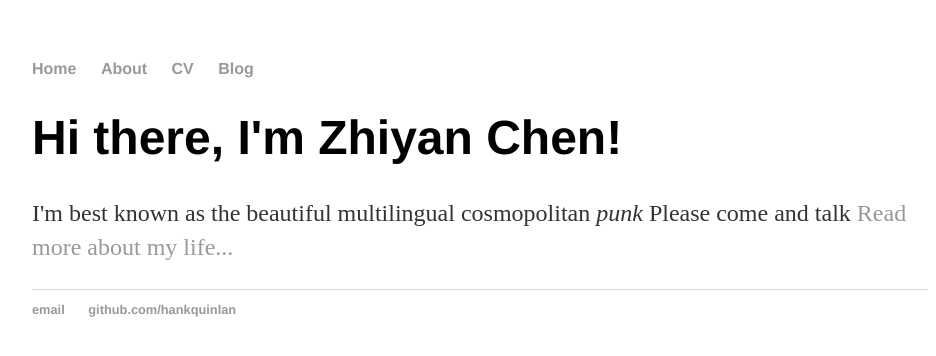
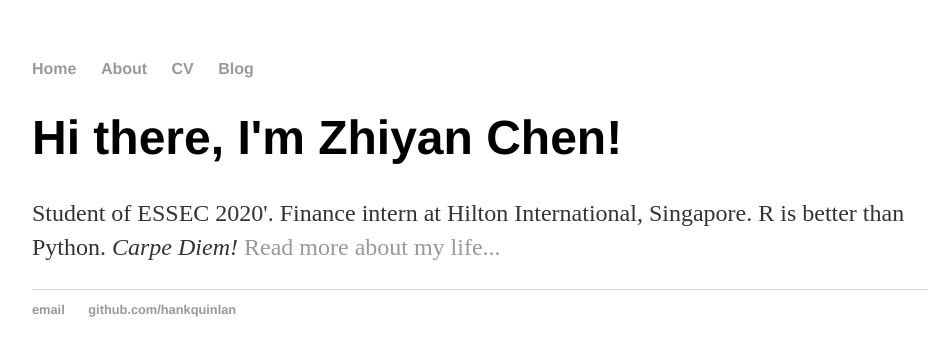
Before and after one commit to Hanyuspooh/Hanyuspooh.github.io, a Jekyll site: the page built from index.html, in a window 1280 px wide. Shown: the top 356 px of the page, without its empty margins (160-1096 px from the left). Built offline with Jekyll 4.4.1, drawn with Linux system fonts in a browser that asks for light colours.

Commit message:
Update index.html

```diff
--- a/index.html
+++ b/index.html
@@ -1,30 +1,8 @@
-<!DOCTYPE html>
-<html>
-	<head>
-		<title>Zhiyan Chen, ESSEC 2020' Data enthusiastic with finance background</title>
-		<!-- link to main stylesheet -->
-		<link rel="stylesheet" type="text/css" href="/css/main.css">
-	</head>
-	<body>
-		<nav>
-    		<ul>
-        		<li><a href="/">Home</a></li>
-	        	<li><a href="/about">About</a></li>
-        		<li><a href="/cv">CV</a></li>
-        		<li><a href="/blog">Blog</a></li>
-    		</ul>
-		</nav>
-		<div class="container">
-    		<div class="blurb">
-        		<h1>Hi there, I'm Zhiyan Chen!</h1>
-				<p>I'm best known as the beautiful multilingual cosmopolitan <em>punk</em> Please come and talk <a href="/about">Read more about my life...</a></p>
-    		</div><!-- /.blurb -->
-		</div><!-- /.container -->
-		<footer>
-    		<ul>
-        		<li><a href="mailto:hankquinlanhub@gmail.com">email</a></li>
-        		<li><a href="https://github.com/hankquinlan">github.com/hankquinlan</a></li>
-			</ul>
-		</footer>
-	</body>
-</html>
+---
+layout: default
+title: Zhiyan Chen, Cosmopolitan and multilingual pursuing her data passion
+---
+<div class="blurb">
+	<h1>Hi there, I'm Zhiyan Chen!</h1>
+	<p>Student of ESSEC 2020'. Finance intern at Hilton International, Singapore. R is better than Python. <em>Carpe Diem!</em> <a href="/about">Read more about my life...</a></p>
+</div><!-- /.blurb -->
```
